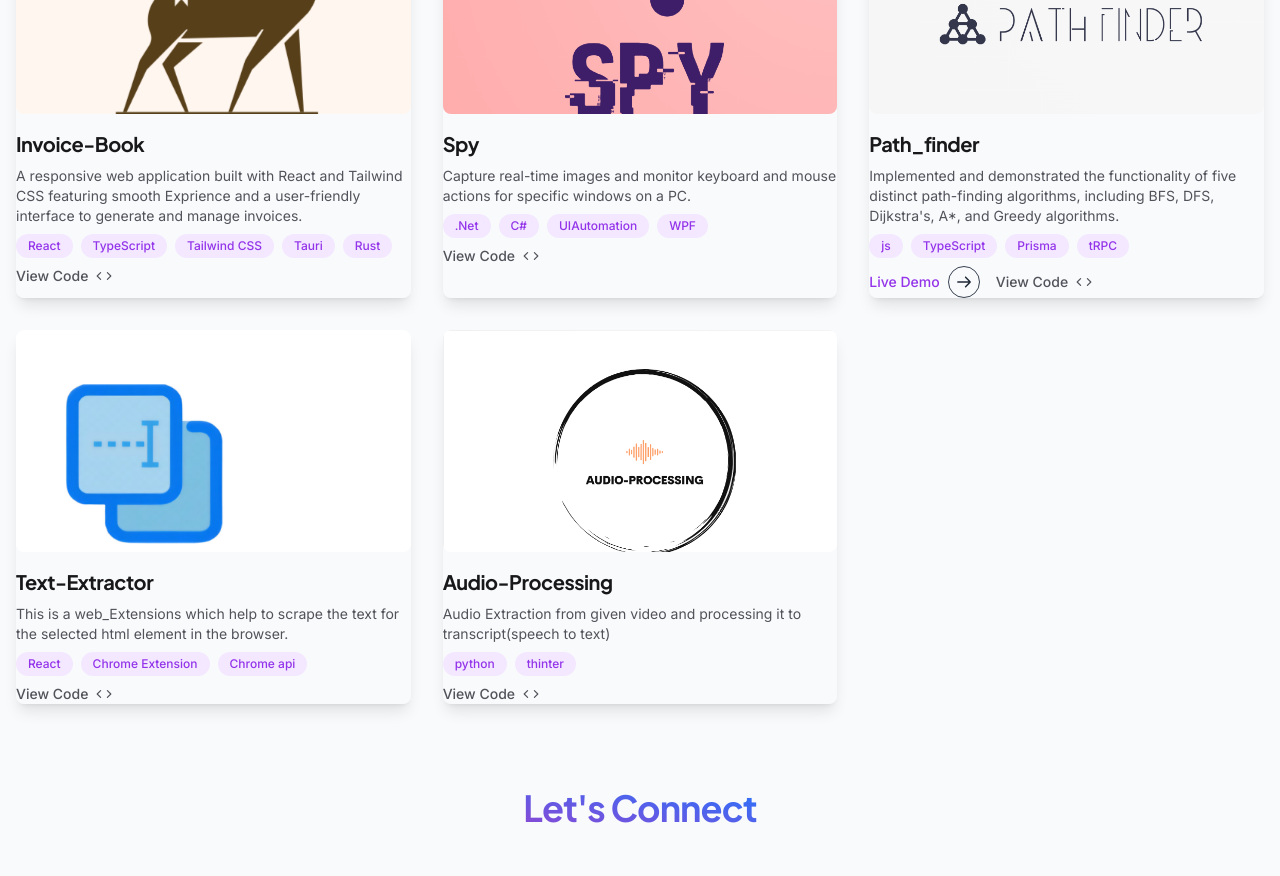
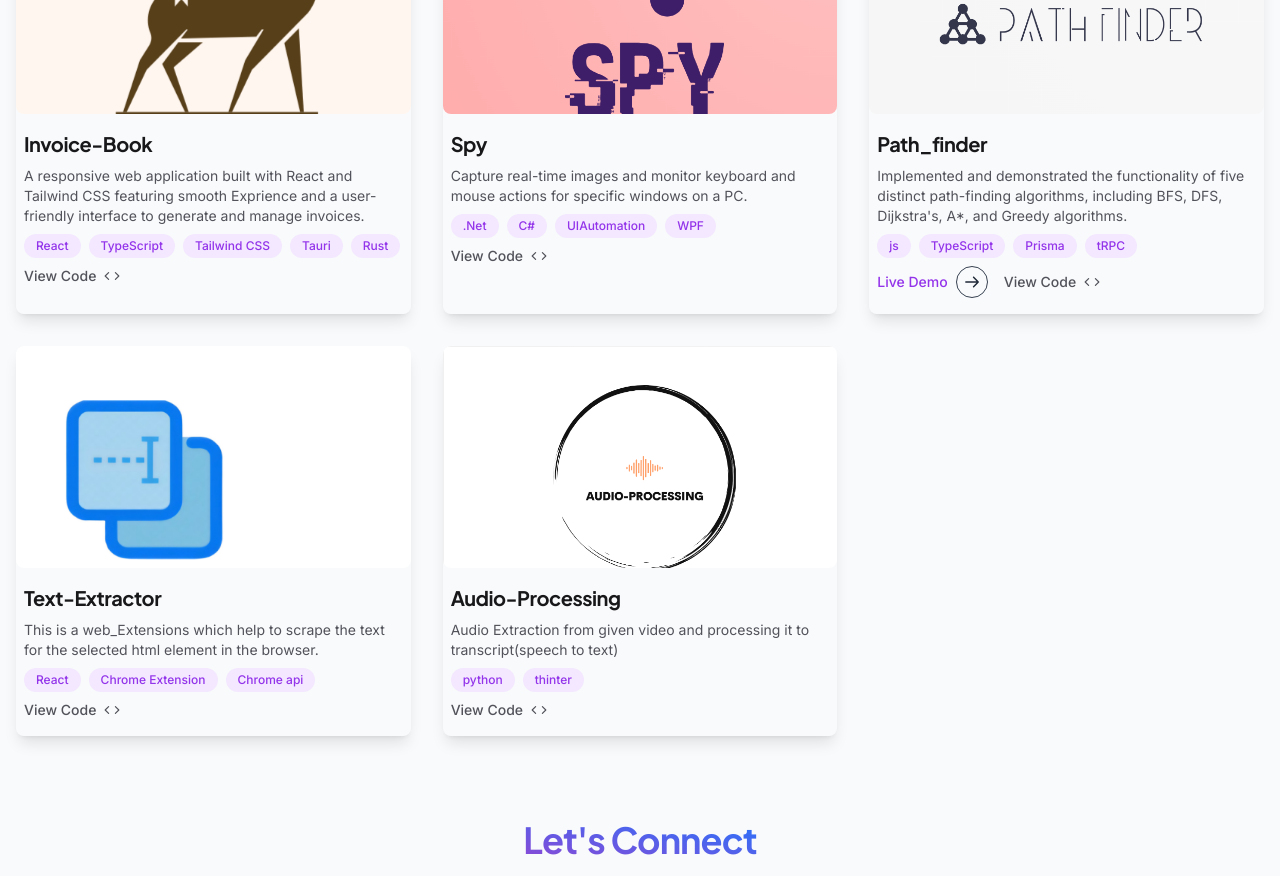
Before and after one commit to NitishKumar078/NitishPortfolio, a React (Vite) app: page / in a window 1280 px wide. Shown: the part 3080-3956 px from the top of the page. Built offline with nearby package versions, Linux system fonts and the light colour scheme; no server answers; the HTML template or start-up script is replaced by a standard one; a web font is replaced by a local one.

Commit message:
refinedment on the alinment of the project card

```diff
--- a/src/projects/ProjectCard.tsx
+++ b/src/projects/ProjectCard.tsx
@@ -32,7 +32,7 @@ export const ProjectCard = ({
         />
       </div>
 
-      <div className="mt-4 space-y-2">
+      <div className="mt-4 space-y-2 px-2 pb-4">
         <h3 className="text-xl font-bold text-zinc-900 dark:text-white">
           {title}
         </h3>
```
